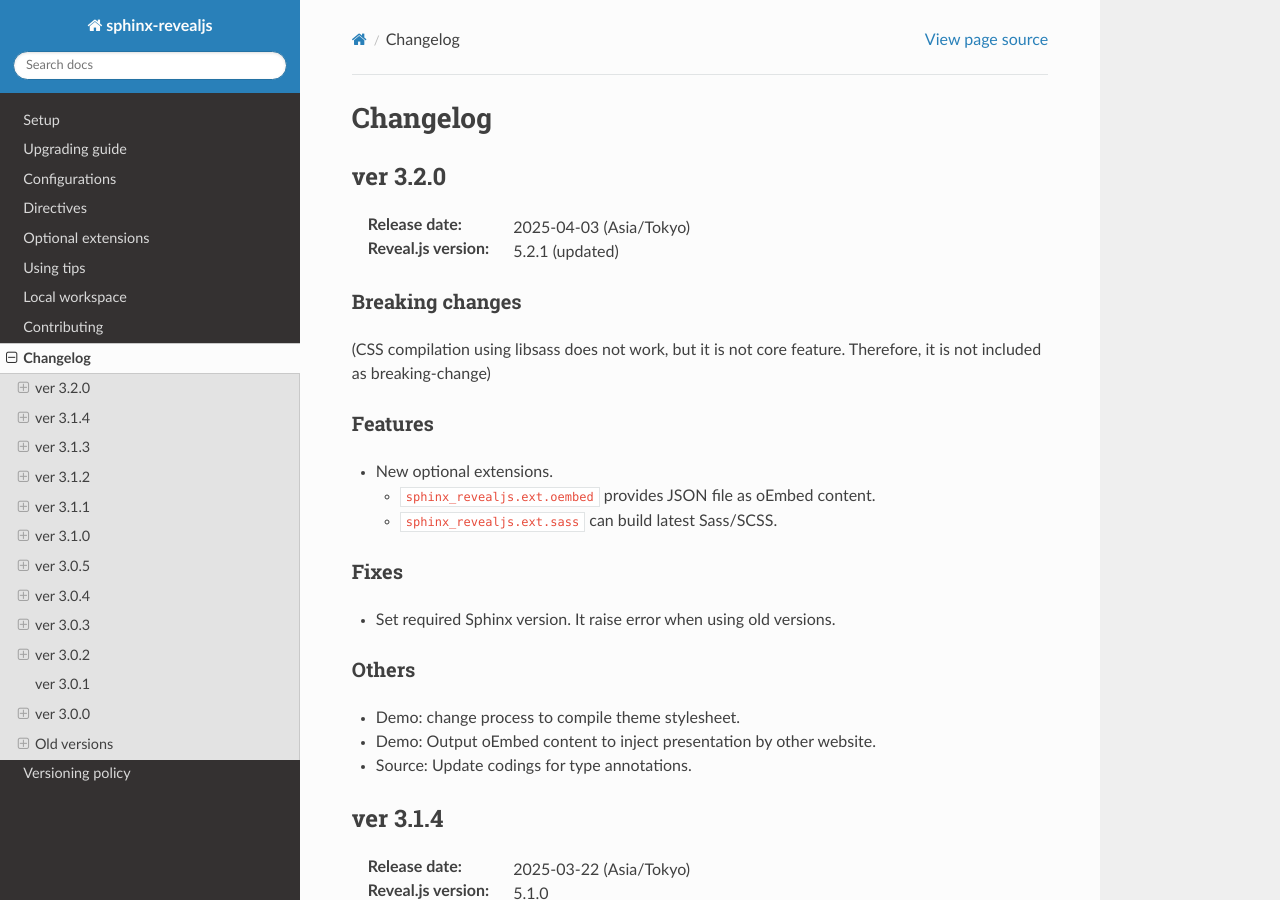
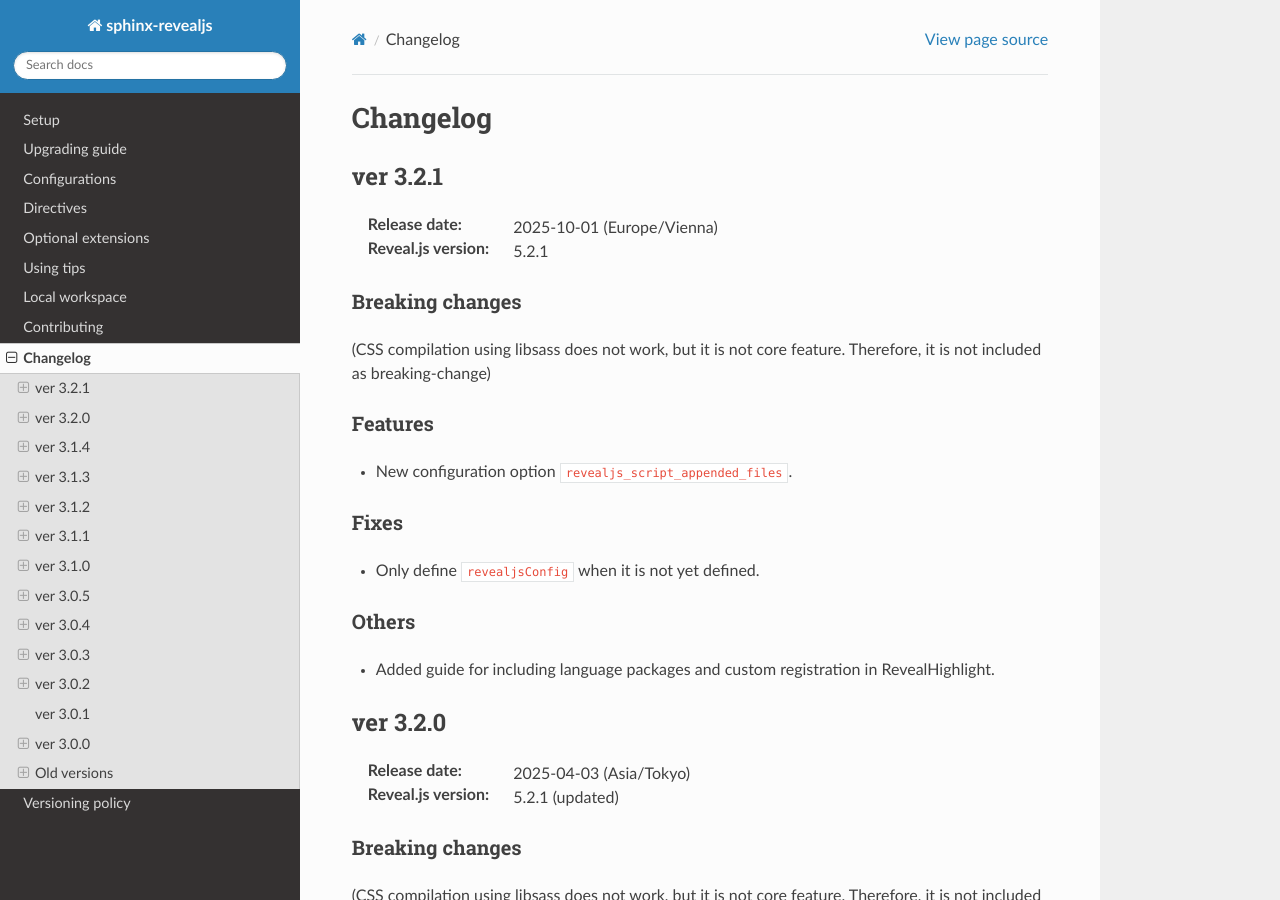
Before and after one commit to attakei/sphinx-revealjs, a Sphinx documentation site: the page built from doc/changes.rst, in a window 1280 px wide and 900 px high. Built offline with Sphinx 7.4.7 and the Read the Docs theme 3.1.0, drawn with Linux system fonts in a browser that asks for light colours; pages that are not in the unit, such as notebooks, are missing from menus.

Commit message:
feat(highlightjs): Add script_appended_files to run scripts after loading highlight.js
Refs: #229

```diff
--- a/CHANGELOG.rst
+++ b/CHANGELOG.rst
@@ -1,3 +1,30 @@
+ver 3.2.1
+=========
+
+:Release date: 2025-10-01 (Europe/Vienna)
+:Reveal.js version: 5.2.1
+
+Breaking changes
+----------------
+
+(CSS compilation using libsass does not work, but it is not core feature.
+Therefore, it is not included as breaking-change)
+
+Features
+--------
+
+* New configuration option ``revealjs_script_appended_files``.
+
+Fixes
+-----
+
+* Only define ``revealjsConfig`` when it is not yet defined.
+
+Others
+------
+
+* Added guide for including language packages and custom registration in RevealHighlight.
+
 ver 3.2.0
 =========
 
--- a/sphinx_revealjs/__init__.py
+++ b/sphinx_revealjs/__init__.py
@@ -128,6 +128,7 @@
     app.add_config_value("revealjs_js_files", [], "env")
     app.add_config_value("revealjs_css_files", [], "env")
     app.add_config_value("revealjs_script_files", [], "env")
+    app.add_config_value("revealjs_script_appended_files", [], "env")
     app.add_config_value("revealjs_script_conf", None, "env")
     app.add_config_value("revealjs_script_plugins", [], "env")
     app.add_html_theme("revealjs-basic", str(get_theme_path("revealjs-basic")))
```
Also changed, not shown: doc/configurations.rst (+9 -1 lines), doc/tips/include-highlightjs-packages.rst (added, +48 -0 lines), 4 other files.
